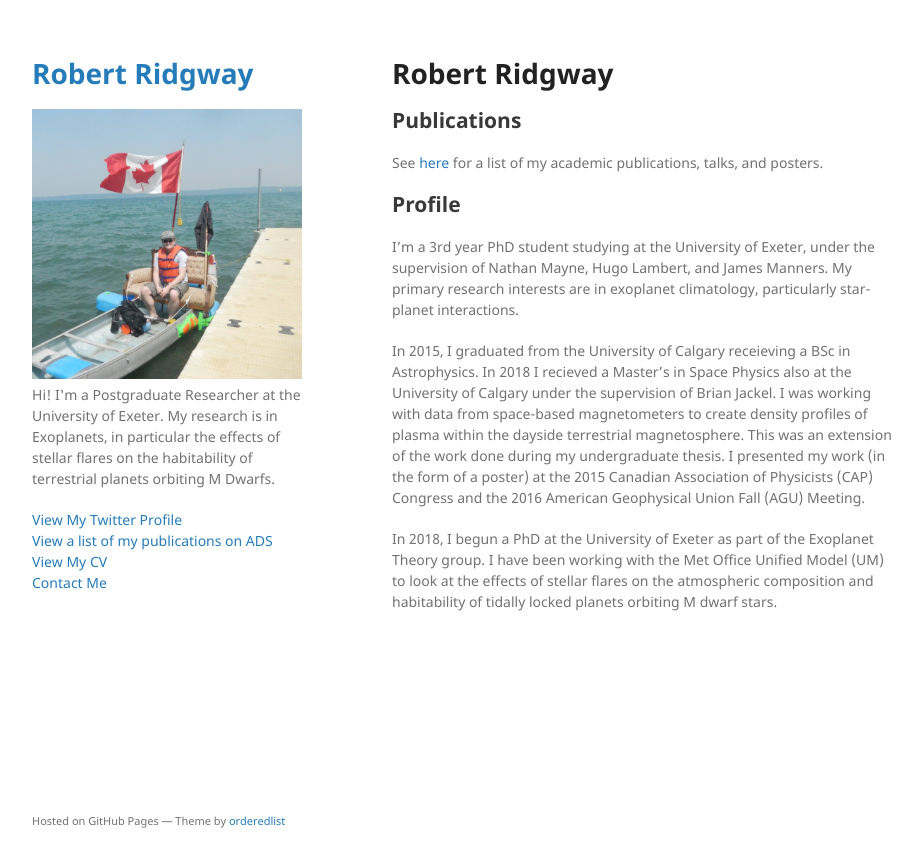
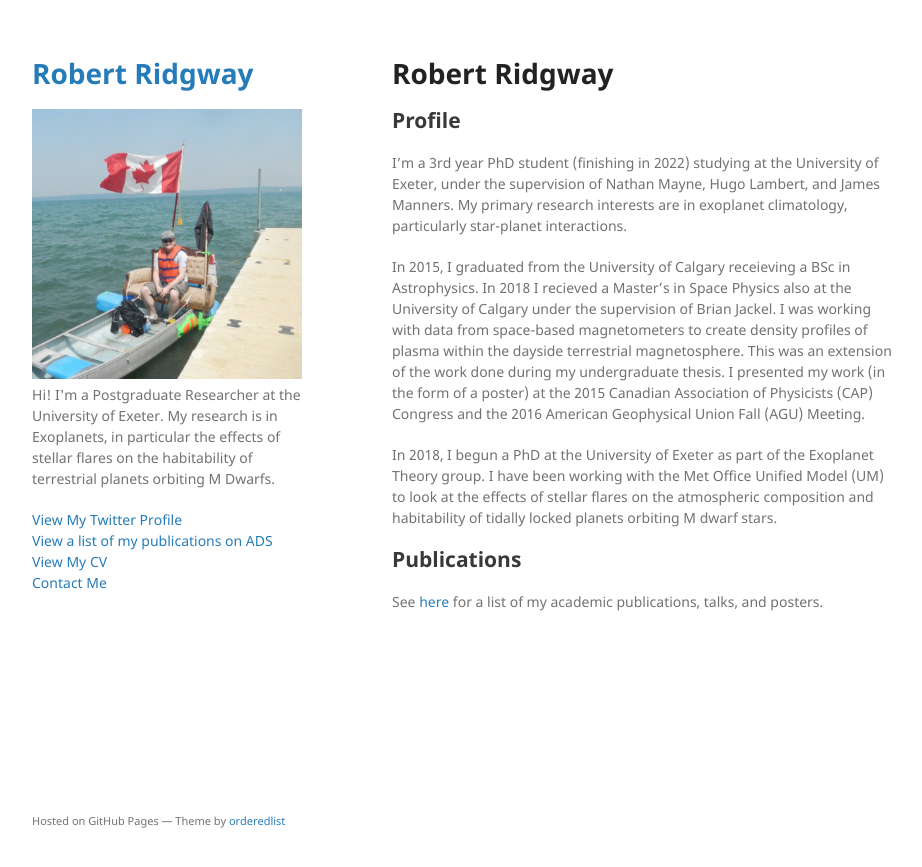
Before and after one commit to RobertRidgway/RobertRidgway.github.io, a Jekyll site: the page built from index.md, in a window 1280 px wide. Shown: the top 867 px of the page, without its empty margins (178-1100 px from the left). Built offline with Jekyll 4.4.1, drawn with Linux system fonts in a browser that asks for light colours; our own code applies the rules of GitHub Pages for plain Markdown files.

Commit message:
CV
Updated CV

```diff
--- a/index.md
+++ b/index.md
@@ -1,13 +1,14 @@
 # Robert Ridgway
 
-## Publications
-See [here](Publications.md) for a list of my academic publications, talks, and posters.
 
 ## Profile
 
-I'm a 3rd year PhD student studying at the University of Exeter, under the supervision of Nathan Mayne, Hugo Lambert, and James Manners. My primary research interests are in exoplanet climatology, particularly star-planet interactions.
+I'm a 3rd year PhD student (finishing in 2022) studying at the University of Exeter, under the supervision of Nathan Mayne, Hugo Lambert, and James Manners. My primary research interests are in exoplanet climatology, particularly star-planet interactions.
 
 
 In 2015, I graduated from the University of Calgary receieving a BSc in Astrophysics. In 2018 I recieved a Master's in Space Physics also at the University of Calgary under the supervision of Brian Jackel. I was working with data from space-based magnetometers to create density profiles of plasma within the dayside terrestrial magnetosphere. This was an extension of the work done during my undergraduate thesis. I presented my work (in the form of a poster) at the 2015 Canadian Association of Physicists (CAP) Congress and the 2016 American Geophysical Union Fall (AGU) Meeting.
 
 In 2018, I begun a PhD at the University of Exeter as part of the Exoplanet Theory group. I have been working with the Met Office Unified Model (UM) to look at the effects of stellar flares on the atmospheric composition and habitability of tidally locked planets orbiting M dwarf stars.
+
+## Publications
+See [here](Publications.md) for a list of my academic publications, talks, and posters.
```
Also changed, not shown: 2 other files.
